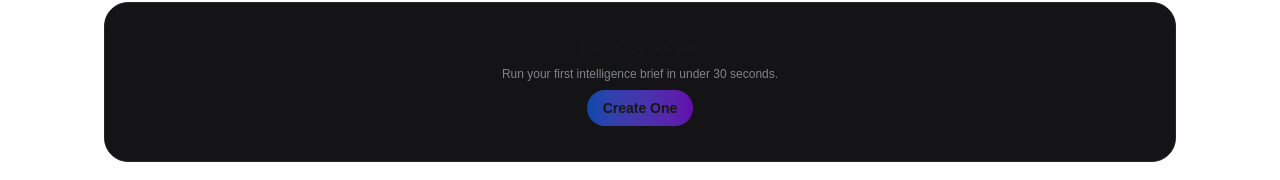
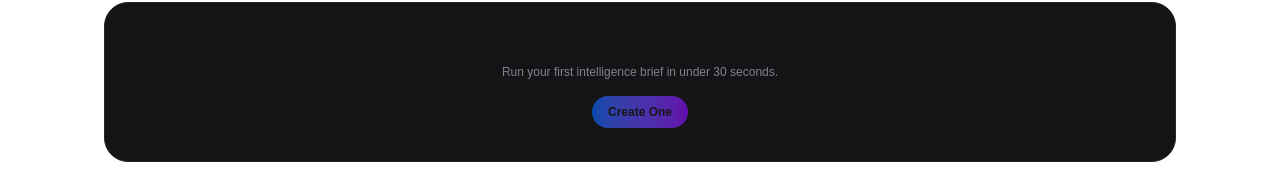
Before and after one commit to khu5hii/contextify.ai, a Next.js app: page /dashboard in a window 1280 px wide. Shown: the part 462-642 px from the top of the page. Built offline with nearby package versions, Linux system fonts and the light colour scheme.

Commit message:
reduce button text size and add top margin

```diff
--- a/app/dashboard/page.tsx
+++ b/app/dashboard/page.tsx
@@ -153,7 +153,7 @@ export default function Dashboard() {
               </p>
               <Link
                 href="#"
-                className="flex items-center gap-2 font-semibold text-sm bg-gradient-to-r from-[#0549ab] to-[#620cac] px-4 py-2 rounded-4xl transition-all duration-100 hover:from-[#0a5bd6] hover:to-[#7b15d1]">
+                className="flex items-center gap-2 font-semibold text-xs bg-gradient-to-r from-[#0549ab] to-[#620cac] px-4 py-2 rounded-4xl transition-all duration-100 hover:from-[#0a5bd6] hover:to-[#7b15d1] mt-2">
                 Create One
               </Link>
             </div>
```
